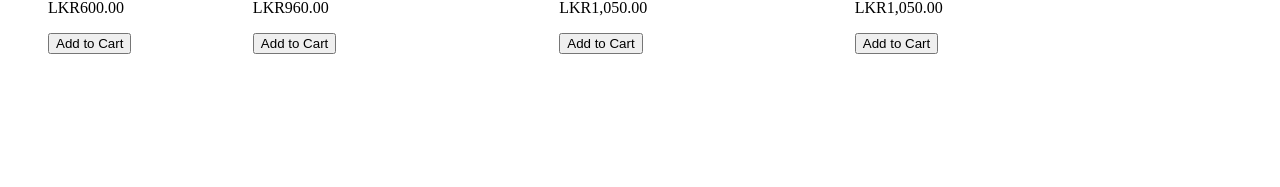
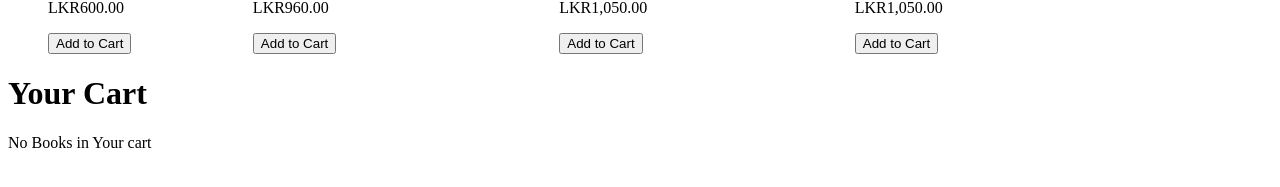
Before and after one commit to prabath1998/BookBar_BookStore, an Angular app: page / in a window 1280 px wide. Shown: the part 359-546 px from the top of the page. Built offline with nearby package versions, Linux system fonts and the light colour scheme.

Commit message:
changes in cart

```diff
--- a/src/app/app.component.html
+++ b/src/app/app.component.html
@@ -1,2 +1,3 @@
 
 <app-books></app-books>
+<app-cart></app-cart>
--- a/src/app/app.module.ts
+++ b/src/app/app.module.ts
@@ -7,9 +7,10 @@ import { AppComponent } from './app.component';
 
 import { BookComponent } from './books/book/book.component';
 import { BooksComponent } from './books/books.component';
+import { CartComponent } from './cart/cart.component';
 
 @NgModule({
-  declarations: [AppComponent, BookComponent, BooksComponent],
+  declarations: [AppComponent, BookComponent, BooksComponent, CartComponent],
   imports: [BrowserModule, AppRoutingModule, FormsModule],
   providers: [],
   bootstrap: [AppComponent],
--- a/src/app/books/book/book.component.ts
+++ b/src/app/books/book/book.component.ts
@@ -1,4 +1,5 @@
 import { Component, EventEmitter, Input, OnDestroy, OnInit, Output } from '@angular/core';
+import { CartService } from 'src/app/services/cart.service';
 import { Book } from 'src/app/types/Book';
 
 
@@ -10,16 +11,17 @@ import { Book } from 'src/app/types/Book';
 export class BookComponent implements OnInit{
 
   @Input() book:Book = {} as Book;
-  @Output() bookEmitter = new EventEmitter<Book>();
+  // @Output() bookEmitter = new EventEmitter<Book>();
 
-  constructor() { }
+  constructor(private cartService:CartService) { }
 
 
   ngOnInit(): void {
   }
 
   addToCart(){
-    this.bookEmitter.emit(this.book);
+    this.cartService.add(this.book);
+    // this.bookEmitter.emit(this.book);
 
   }
 
--- a/src/app/books/books.component.html
+++ b/src/app/books/books.component.html
@@ -4,6 +4,6 @@
 
 <ul *ngIf="isShowing">
   <ng-container *ngFor="let singlebook of books; let i = index">
-   <app-book (bookEmitter)="addToCart($event)" [book]="singlebook"></app-book>
+   <app-book  [book]="singlebook"></app-book>
   </ng-container>
 </ul>
--- a/src/app/books/books.component.ts
+++ b/src/app/books/books.component.ts
@@ -1,9 +1,7 @@
 import { Component, OnInit } from '@angular/core';
 import { Book } from '../types/Book';
 
-
 import { BooksService } from './books.service';
-
 
 @Component({
   selector: 'app-books',
@@ -11,29 +9,18 @@ import { BooksService } from './books.service';
   styleUrls: ['./books.component.css'],
 })
 export class BooksComponent implements OnInit {
+  constructor(private booksService: BooksService) {}
 
-  constructor(private booksService:BooksService) {
-
-  }
-
-  books:Book[] = [];
+  books: Book[] = [];
 
   isShowing: boolean = true;
 
-  cart:Book[] = [];
-
-
 
   ngOnInit(): void {
-    this.books = this.booksService.getBooks()
+    this.books = this.booksService.getBooks();
   }
 
   toggleBooks() {
     this.isShowing = !this.isShowing;
   }
-
-  addToCart(book:Book){
-    console.log(book);
-
-  }
 }
--- /dev/null
+++ b/src/app/cart/cart.component.html
@@ -0,0 +1,3 @@
+<h1>Your Cart</h1>
+<div *ngIf="getCart().length > 0">{{getCart().length}}</div>
+<div *ngIf="getCart().length == 0">No Books in Your cart</div>
--- /dev/null
+++ b/src/app/cart/cart.component.ts
@@ -0,0 +1,23 @@
+import { Component, OnInit } from '@angular/core';
+import { CartService } from '../services/cart.service';
+import { Book } from '../types/Book';
+
+@Component({
+  selector: 'app-cart',
+  templateUrl: './cart.component.html',
+  styleUrls: ['./cart.component.css']
+})
+export class CartComponent implements OnInit {
+
+  constructor(private cartService:CartService) { }
+
+
+  ngOnInit(): void {
+  }
+
+  getCart(){
+
+    return this.cartService.get();
+  }
+
+}
--- /dev/null
+++ b/src/app/services/cart.service.ts
@@ -0,0 +1,20 @@
+import { Injectable } from '@angular/core';
+import { Book } from '../types/Book';
+
+@Injectable({
+  providedIn: 'root'
+})
+export class CartService {
+
+  cart:Book[] = [];
+  constructor() { }
+
+  add(book:Book){
+    this.cart.push(book);
+
+  }
+
+  get(){
+    return this.cart;
+  }
+}
```
Also changed, not shown: src/app/cart/cart.component.css (added).
